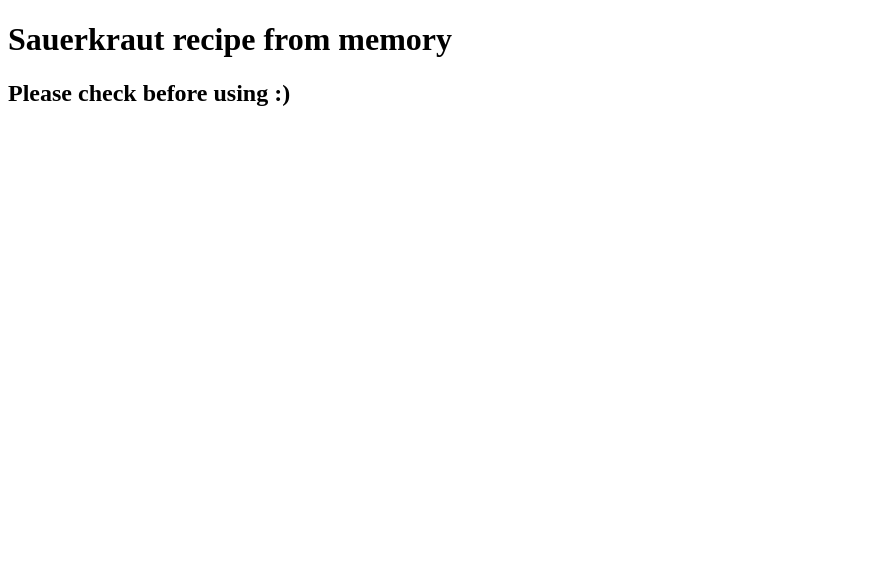
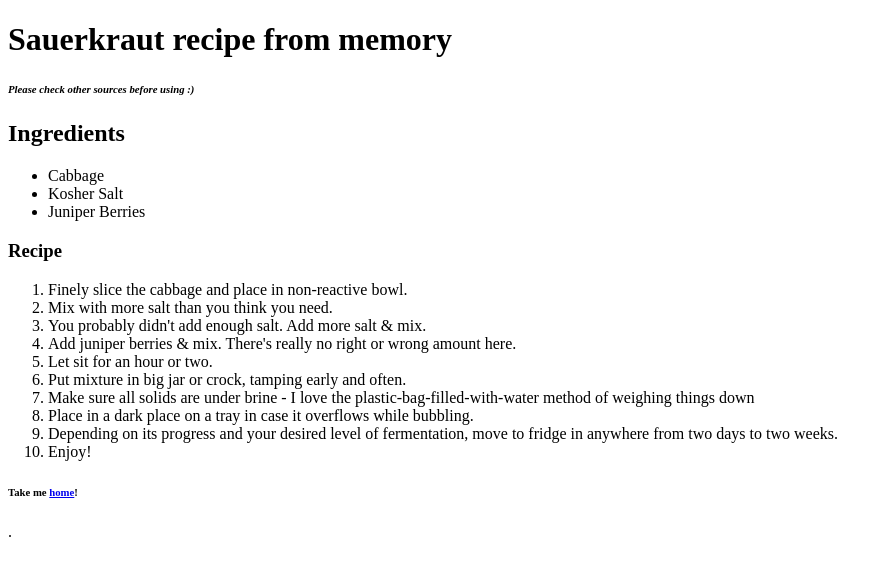
Before and after one commit to mbarnestech/odin-recipes, a plain HTML site: page recipes/Sauerkraut.html in a window 1280 px wide. Shown: the whole page, without its empty margins (0-892 px from the left). Drawn offline with Linux system fonts and the light colour scheme.

Commit message:
Create Saurkraut recipe

```diff
--- a/recipes/Sauerkraut.html
+++ b/recipes/Sauerkraut.html
@@ -8,6 +8,27 @@
 </head>
 <body>
     <h1>Sauerkraut recipe from memory</h1>
-    <h2>Please check before using :)</h2>
-</body>
+    <h6><em>Please check other sources before using :)</em></h6>
+
+    <h2>Ingredients</h2>
+    <ul>
+        <li>Cabbage</li>
+        <li>Kosher Salt</li>
+        <li>Juniper Berries</li>
+    </ul>
+    <h3>Recipe</h3>
+    <ol>
+        <li>Finely slice the cabbage and place in non-reactive bowl.</li>
+        <li>Mix with more salt than you think you need.</li>
+        <li>You probably didn't add enough salt. Add more salt & mix.</li>
+        <li>Add juniper berries & mix. There's really no right or wrong amount here.</li>
+        <li>Let sit for an hour or two.</li>
+        <li>Put mixture in big jar or crock, tamping early and often.</li>
+        <li>Make sure all solids are under brine - I love the plastic-bag-filled-with-water method of weighing things down</li>
+        <li>Place in a dark place on a tray in case it overflows while bubbling.</li>
+        <li>Depending on its progress and your desired level of fermentation, move to fridge in anywhere from two days to two weeks. </li>
+        <li>Enjoy!</li>
+    </ol>
+    <h6>Take me <a href="../index.html">home</a>!</h6>
+</body>.
 </html>
```
